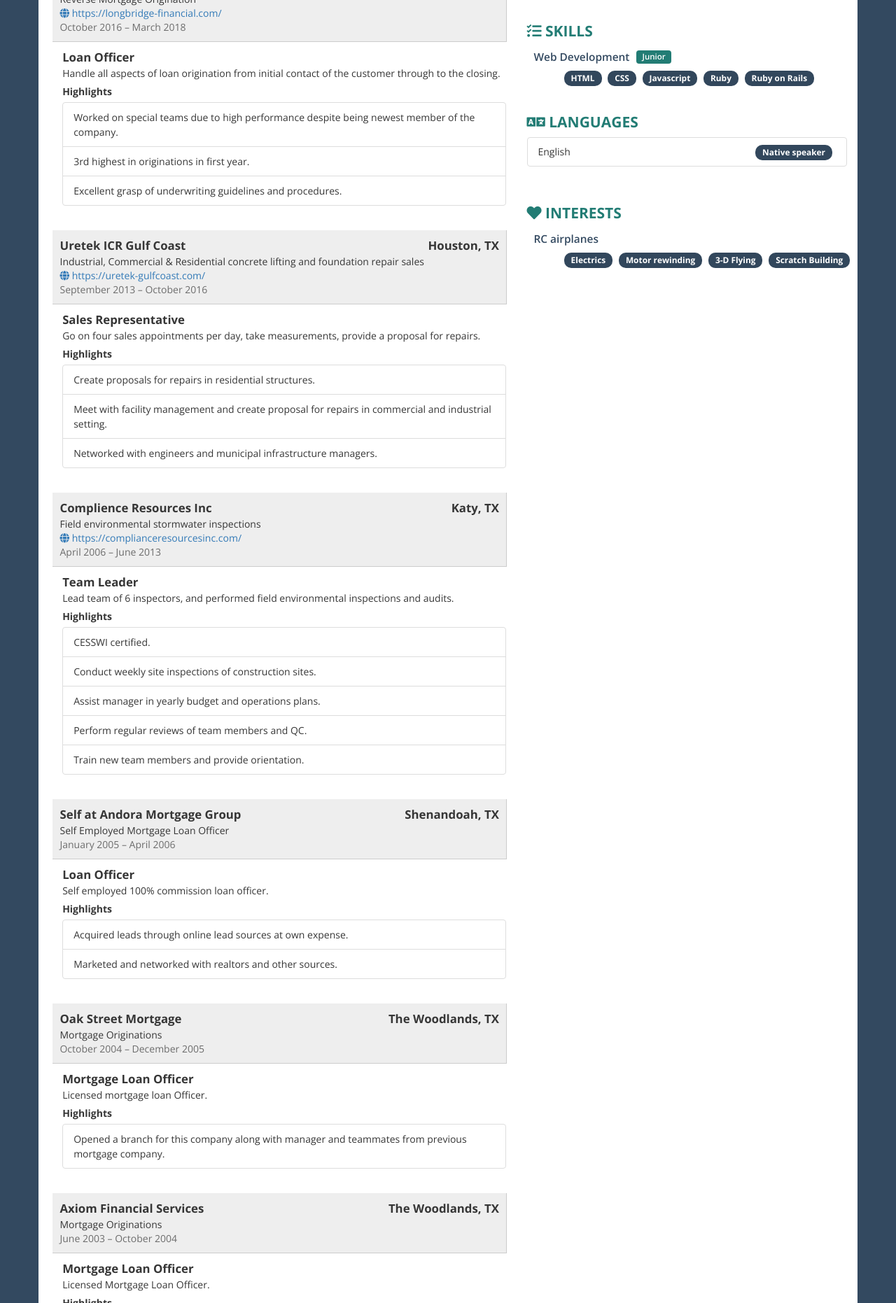
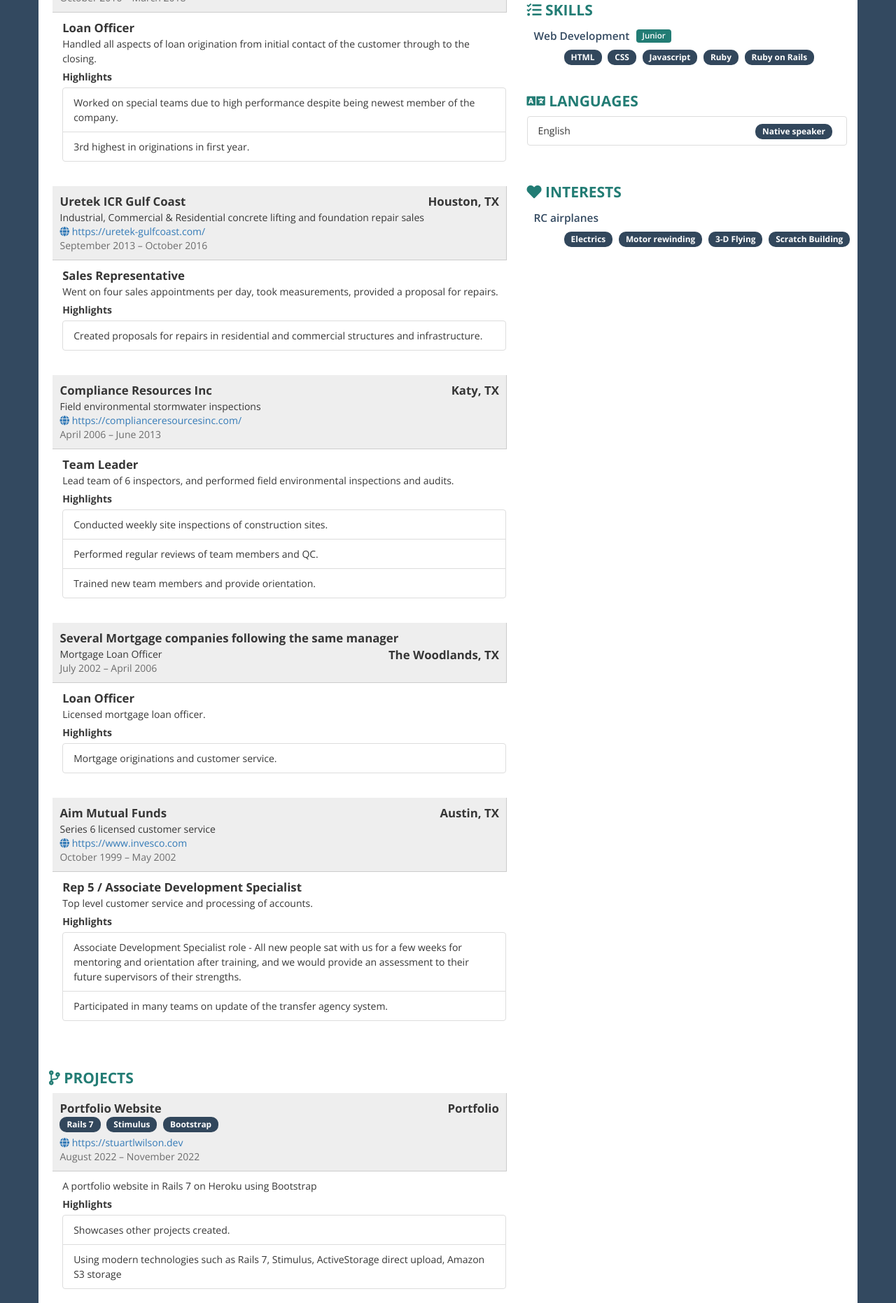
Before and after one commit to DebakeDSP94/kendall-herink-resume, a plain HTML site: page index.html in a window 1280 px wide. Shown: the part 938-2800 px from the top of the page at 70% size. Drawn offline with nearby package versions, Linux system fonts and the light colour scheme.

Commit message:
updated resume content

```diff
--- a/index.html
+++ b/index.html
@@ -434,7 +434,7 @@ blockquote,
           <!-- ABOUT ME -->
           <div class="box">
             <h2><i class="fas fa-user ico"></i> About</h2>
-            <p>Stuart grew up in Indonesia with a few years in London and Sydney in between the 3 times he lived in Jakarta.  He attended Jakarta International School before going to Stephen F. Austin State University where he pursued a major in Computer Science prior to graduating with a Bachelors of Environmental Science with a Math minor. He has had a diverse work history in sales, customer service, and team leadership.  He has held licences and certifications in several fields. He attempted to start a business before deciding to make a return to computer scence and specialize in web development through The Odin Project.</p>
+            <p>Stuart is seeking a position as a Ruby on Rails Developer. He attended Stephen F. Austin State University where he pursued a major in Computer Science prior to graduating with a Bachelors of Environmental Science with a Math minor. He has had a diverse work history in sales, customer service, and team leadership.  He started a business before deciding to make a return to computer scence and specialize in web development through The Odin Project. His portfolio of projects can be viewed on the 'portfolios' page of his website, linked just to the right. He has a diverse background and skillset and a passion for problem solving.</p>
           </div>
           <!-- WORK EXPERIENCE -->
           <div class="box">
@@ -449,7 +449,7 @@ blockquote,
                       </div>
                     </div>
                     <div class="description">
-                      Attempted startup personal business
+                      Startup personal business
                     </div>
                     <div class="address">
                       <a href="http:&#x2F;&#x2F;chairweasel.com" target= "_blank"><i class="fas fa-globe ico"></i> http:&#x2F;&#x2F;chairweasel.com</a>
@@ -461,12 +461,11 @@ blockquote,
                   <div class="job-details col-xs-11">
                     <div class="profession">CEO&#x2F;President</div>
                     <div class="description">
-                      Chair weasel is a small business developing a product to make it easier to transport your camping chair to sports events and other venues.
+                      Chair weasel was a small business where I developed a product to make it easier to transport camping chairs to sports events and other venues.
                       <div class="highlights">Highlights</div>
                       <ul class="list-group">
                         <li class="list-group-item">Self taught CAD and 3D-printing.</li>
-                        <li class="list-group-item">Research all aspects of product development.</li>
-                        <li class="list-group-item">Wrote a provisional patent for designed product.</li>
+                        <li class="list-group-item">Researched all aspects of product development.</li>
                         <li class="list-group-item">Designed functionally optimized product over many iterations using printed parts and parts from prototyping services.</li>
                       </ul>
                     </div>
@@ -495,12 +494,11 @@ blockquote,
                   <div class="job-details col-xs-11">
                     <div class="profession">Loan Officer</div>
                     <div class="description">
-                      Handle all aspects of loan origination from initial contact of the customer through to the closing.
+                      Handled all aspects of loan origination from initial contact of the customer through to the closing.
                       <div class="highlights">Highlights</div>
                       <ul class="list-group">
                         <li class="list-group-item">Worked on special teams due to high performance despite being newest member of the company.</li>
                         <li class="list-group-item">3rd highest in originations in first year.</li>
-                        <li class="list-group-item">Excellent grasp of underwriting guidelines and procedures.</li>
                       </ul>
                     </div>
                   </div>
@@ -528,12 +526,10 @@ blockquote,
                   <div class="job-details col-xs-11">
                     <div class="profession">Sales Representative</div>
                     <div class="description">
-                      Go on four sales appointments per day, take measurements, provide a proposal for repairs.
+                      Went on four sales appointments per day, took measurements, provided a proposal for repairs.
                       <div class="highlights">Highlights</div>
                       <ul class="list-group">
-                        <li class="list-group-item">Create proposals for repairs in residential structures.</li>
-                        <li class="list-group-item">Meet with facility management and create proposal for repairs in commercial and industrial setting.</li>
-                        <li class="list-group-item">Networked with engineers and municipal infrastructure managers.</li>
+                        <li class="list-group-item">Created proposals for repairs in residential and commercial structures and infrastructure.</li>
                       </ul>
                     </div>
                   </div>
@@ -543,7 +539,7 @@ blockquote,
                 <div class="row">
                   <div class="details">
                     <div class="where">
-                      Complience Resources Inc
+                      Compliance Resources Inc
                       <div class="pull-right">
                         Katy, TX
                       </div>
@@ -564,11 +560,9 @@ blockquote,
                       Lead team of 6 inspectors, and performed field environmental inspections and audits.
                       <div class="highlights">Highlights</div>
                       <ul class="list-group">
-                        <li class="list-group-item">CESSWI certified.</li>
-                        <li class="list-group-item">Conduct weekly site inspections of construction sites.</li>
-                        <li class="list-group-item">Assist manager in yearly budget and operations plans.</li>
-                        <li class="list-group-item">Perform regular reviews of team members and QC.</li>
-                        <li class="list-group-item">Train new team members and provide orientation.</li>
+                        <li class="list-group-item">Conducted weekly site inspections of construction sites.</li>
+                        <li class="list-group-item">Performed regular reviews of team members and QC.</li>
+                        <li class="list-group-item">Trained new team members and provide orientation.</li>
                       </ul>
                     </div>
                   </div>
@@ -578,111 +572,25 @@ blockquote,
                 <div class="row">
                   <div class="details">
                     <div class="where">
-                      Self at Andora Mortgage Group
+                      Several Mortgage companies following the same manager
                       <div class="pull-right">
-                        Shenandoah, TX
+                        The Woodlands, TX
                       </div>
                     </div>
                     <div class="description">
-                      Self Employed Mortgage Loan Officer
+                      Mortgage Loan Officer
                     </div>
-                    <div class="year">January 2005 – April 2006</div>
+                    <div class="year">July 2002 – April 2006</div>
                   </div>
                 </div>
                 <div class="row">
                   <div class="job-details col-xs-11">
                     <div class="profession">Loan Officer</div>
                     <div class="description">
-                      Self employed 100% commission loan officer.
+                      Licensed mortgage loan officer.
                       <div class="highlights">Highlights</div>
                       <ul class="list-group">
-                        <li class="list-group-item">Acquired leads through online lead sources at own expense.</li>
-                        <li class="list-group-item">Marketed and networked with realtors and other sources.</li>
-                      </ul>
-                    </div>
-                  </div>
-                </div>
-              </div>
-              <div class="job clearfix">
-                <div class="row">
-                  <div class="details">
-                    <div class="where">
-                      Oak Street Mortgage
-                      <div class="pull-right">
-                        The Woodlands, TX
-                      </div>
-                    </div>
-                    <div class="description">
-                      Mortgage Originations
-                    </div>
-                    <div class="year">October 2004 – December 2005</div>
-                  </div>
-                </div>
-                <div class="row">
-                  <div class="job-details col-xs-11">
-                    <div class="profession">Mortgage Loan Officer</div>
-                    <div class="description">
-                      Licensed mortgage loan Officer.
-                      <div class="highlights">Highlights</div>
-                      <ul class="list-group">
-                        <li class="list-group-item">Opened a branch for this company along with manager and teammates from previous mortgage company.</li>
-                      </ul>
-                    </div>
-                  </div>
-                </div>
-              </div>
-              <div class="job clearfix">
-                <div class="row">
-                  <div class="details">
-                    <div class="where">
-                      Axiom Financial Services
-                      <div class="pull-right">
-                        The Woodlands, TX
-                      </div>
-                    </div>
-                    <div class="description">
-                      Mortgage Originations
-                    </div>
-                    <div class="year">June 2003 – October 2004</div>
-                  </div>
-                </div>
-                <div class="row">
-                  <div class="job-details col-xs-11">
-                    <div class="profession">Mortgage Loan Officer</div>
-                    <div class="description">
-                      Licensed Mortgage Loan Officer.
-                      <div class="highlights">Highlights</div>
-                      <ul class="list-group">
-                        <li class="list-group-item">We took over this branch as a team after previous team left.</li>
-                      </ul>
-                    </div>
-                  </div>
-                </div>
-              </div>
-              <div class="job clearfix">
-                <div class="row">
-                  <div class="details">
-                    <div class="where">
-                      Conseco Financial Services
-                      <div class="pull-right">
-                        The Woodlands, TX
-                      </div>
-                    </div>
-                    <div class="description">
-                      Mortgage Originations
-                    </div>
-                    <div class="year">July 2002 – April 2003</div>
-                  </div>
-                </div>
-                <div class="row">
-                  <div class="job-details col-xs-11">
-                    <div class="profession">Mortgage Loan Officer</div>
-                    <div class="description">
-                      Licensed Mortgage Loan Officer.
-                      <div class="highlights">Highlights</div>
-                      <ul class="list-group">
-                        <li class="list-group-item">Mortgage refinance sales and customer service</li>
-                        <li class="list-group-item">Conseco became the 3rd largest bankruptcy at the time behind Enron and Worldcom</li>
+                        <li class="list-group-item">Mortgage originations and customer service.</li>
                       </ul>
                     </div>
                   </div>
@@ -713,7 +621,7 @@ blockquote,
                       Top level customer service and processing of accounts.
                       <div class="highlights">Highlights</div>
                       <ul class="list-group">
-                        <li class="list-group-item">Associate Development Specialist role - All new people would sit with us for a few weeks for mentoring and orientation after training, and we would provide an assessment to their future supervisors of their strengths.</li>
+                        <li class="list-group-item">Associate Development Specialist role - All new people sat with us for a few weeks for mentoring and orientation after training, and we would provide an assessment to their future supervisors of their strengths.</li>
                         <li class="list-group-item">Participated in many teams on update of the transfer agency system.</li>
                       </ul>
                     </div>
@@ -813,13 +721,10 @@ blockquote,
                   </div>
                   <p><i class= "fas fa-graduation-cap ico"></i> Bachelor</p>
                   <p>Environmental Science</p>
-                  <p>
-                    Grade: 2.9
-                  </p>
                     <div>Courses</div>
                     <ul class="list-group">
                       <li class="list-group-item">Math minor</li>
-                      <li class="list-group-item">Fortran, COBOl, BASIC, Pascal, C, C++, Assembly Language, Machine Language, Data Structures and Algorithms</li>
+                      <li class="list-group-item">Fortran, COBOL, BASIC, Pascal, C, C++, Assembly Language, Machine Language, Data Structures and Algorithms</li>
                     </ul>
                 </div>
               </li>
```
